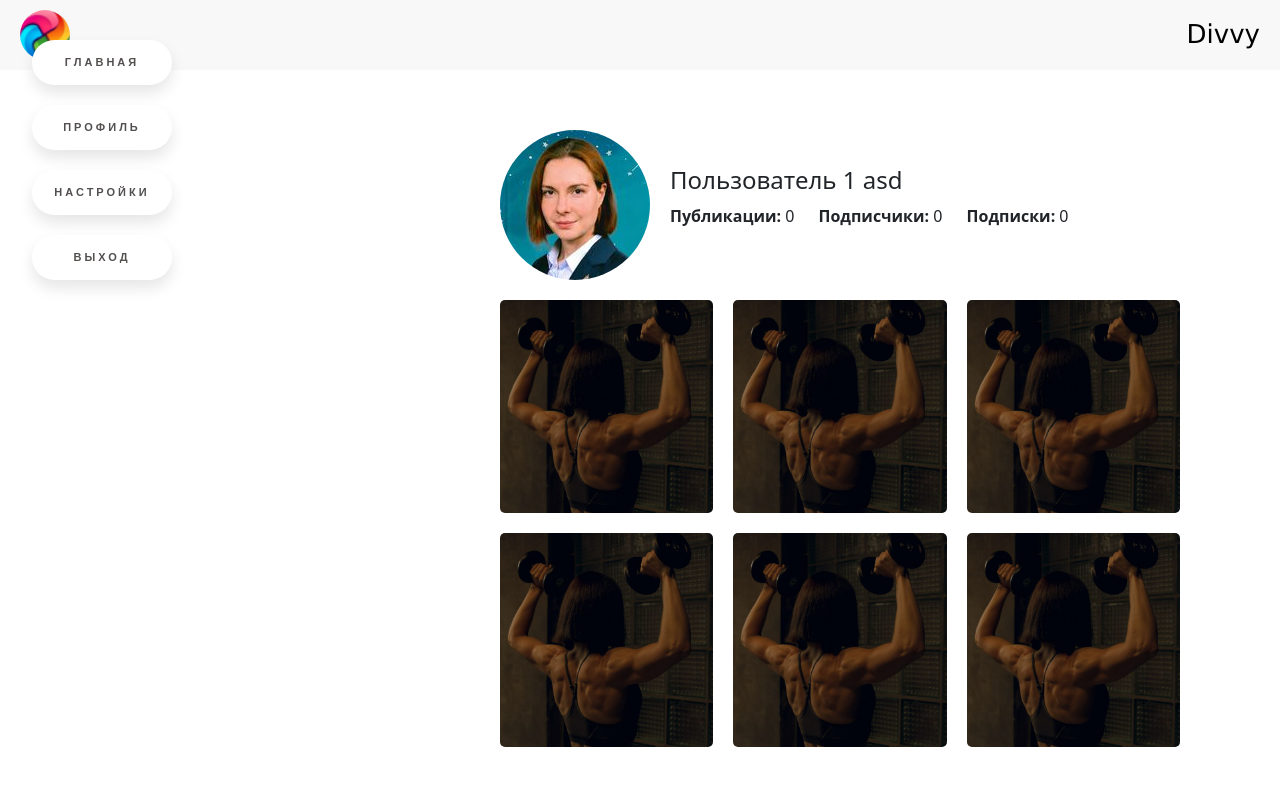
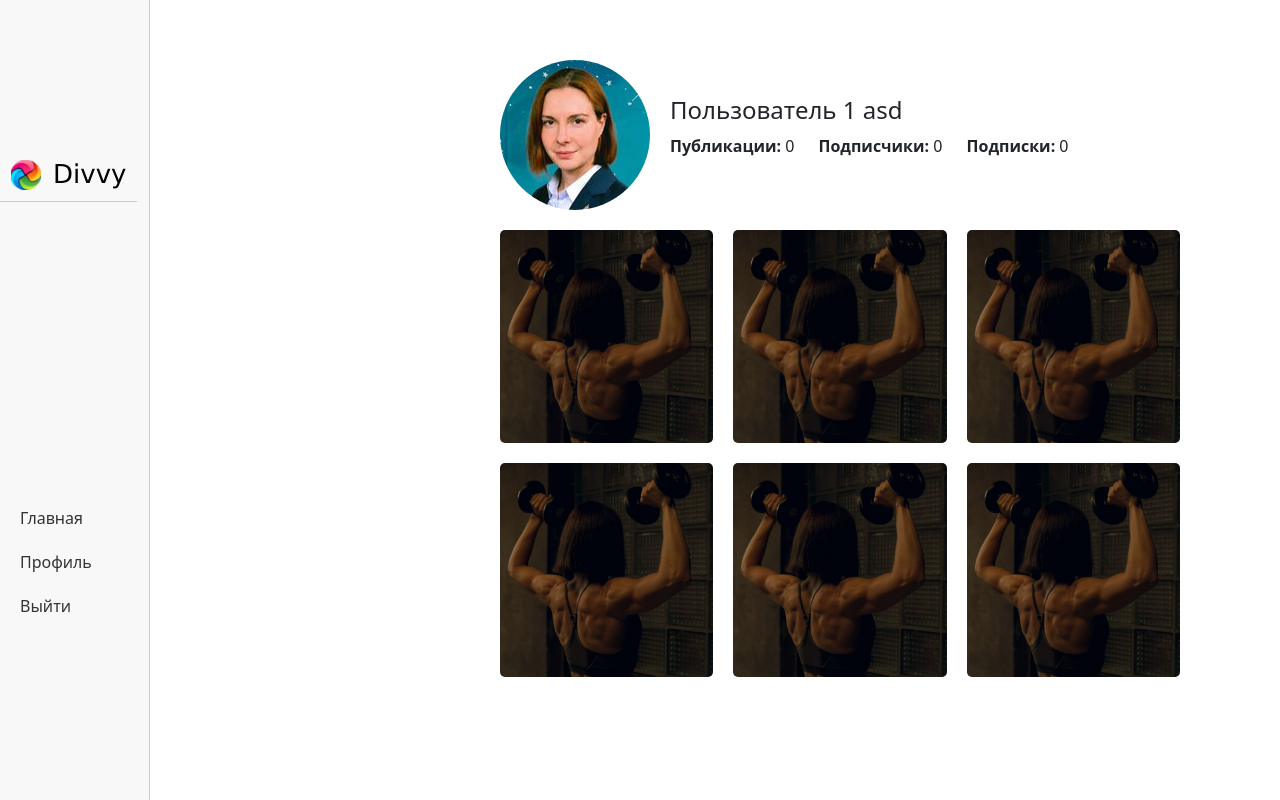
Before and after one commit to afobeus/Dristagram, a Flask app: page /user/afdas in a window 1280 px wide. Run offline with Flask 3, Linux system fonts and the light colour scheme; data comes from the database, SQL or seed files in the repository.

Commit message:
big design fixes

```diff
--- a/static/css/style.css
+++ b/static/css/style.css
@@ -127,45 +127,3 @@ header {
   display: block;
   border-radius: 5px;
 }
-
-.navigate-button {
-  text-decoration: none;
-  display: inline-block;
-  width: 140px;
-  height: 45px;
-  line-height: 45px;
-  border-radius: 45px;
-  margin-top: 20px;
-  font-family: 'Montserrat', sans-serif;
-  font-size: 11px;
-  text-transform: uppercase;
-  text-align: center;
-  letter-spacing: 3px;
-  font-weight: 600;
-  color: #524f4e;
-  background: white;
-  box-shadow: 0 8px 15px rgba(0, 0, 0, .1);
-  transition: .3s;
-}
-.navigate-button:hover {
-  background: #2EE59D;
-  box-shadow: 0 15px 20px rgba(46, 229, 157, .4);
-  color: white;
-  transform: translateY(-7px);
-}
-.sidenav {
-    height: 100%;
-    position: fixed;
-    z-index: 1;
-    top: 0;
-    left: 0;
-    padding-top: 20px;
-}
-
-.sidenav a:hover {
-    color: #f1f1f1;
-}
-
-ul {
-  list-style-type:  none;
-}
--- a/templates/profile.html
+++ b/templates/profile.html
@@ -1,14 +1,6 @@
-{% extends "base.html" %}
+{% extends "authorised_base.html" %}
 
 {% block content %}
-<div class="sidenav">
-    <ul>
-      <li><a class="navigate-button" href="/">Главная</a></li>
-      <li><a class="navigate-button" href="/">Профиль</a></li>
-      <li><a class="navigate-button" href="/">Настройки</a></li>
-      <li><a class="navigate-button" href="/logout">Выход</a></li>
-    </ul>
-</div>
 <main>
   <div class="profile-header">
     <div class="profile-avatar">
```
